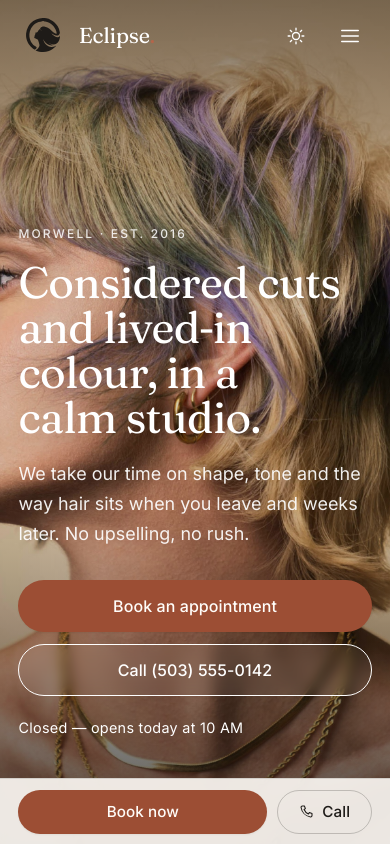
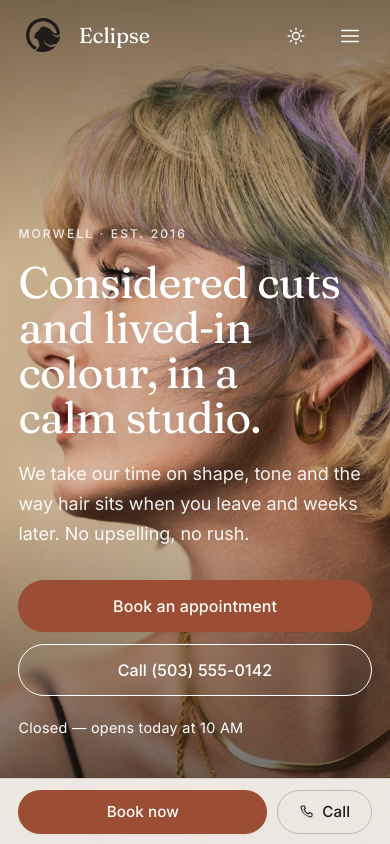
Before and after one commit to corditus/eclipse-hair-studio, a plain HTML site: page index.html in a window 390 px wide. Shown: the top 844 px of the page. Drawn offline with Linux system fonts and the light colour scheme.

Commit message:
fix hero img position on mobile

```diff
--- a/css/style.css
+++ b/css/style.css
@@ -241,7 +241,17 @@ body.nav-open { overflow: hidden; }
   overflow: hidden;
 }
 .hero-media { position: absolute; inset: 0; }
-.hero-media img { width: 100%; height: 100%; object-fit: cover; }
+.hero-media img {
+  width: 100%;
+  height: 100%;
+  object-fit: cover;
+  object-position: center center;
+}
+@media (max-width: 640px) {
+  .hero-media img {
+    object-position: calc(35%) center;
+  }
+}
 .hero::after {
   content: ""; position: absolute; inset: 0;
   background:
```
